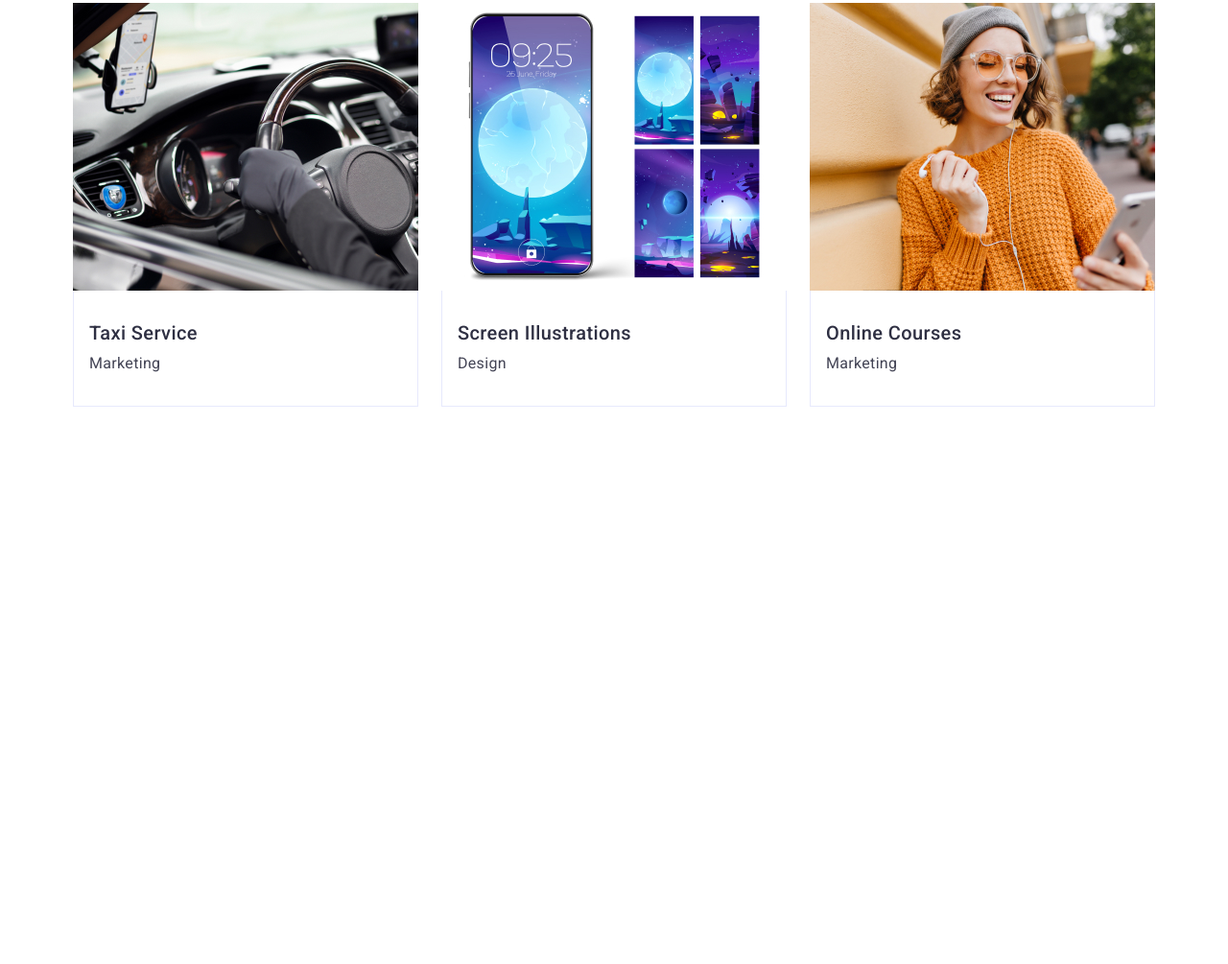
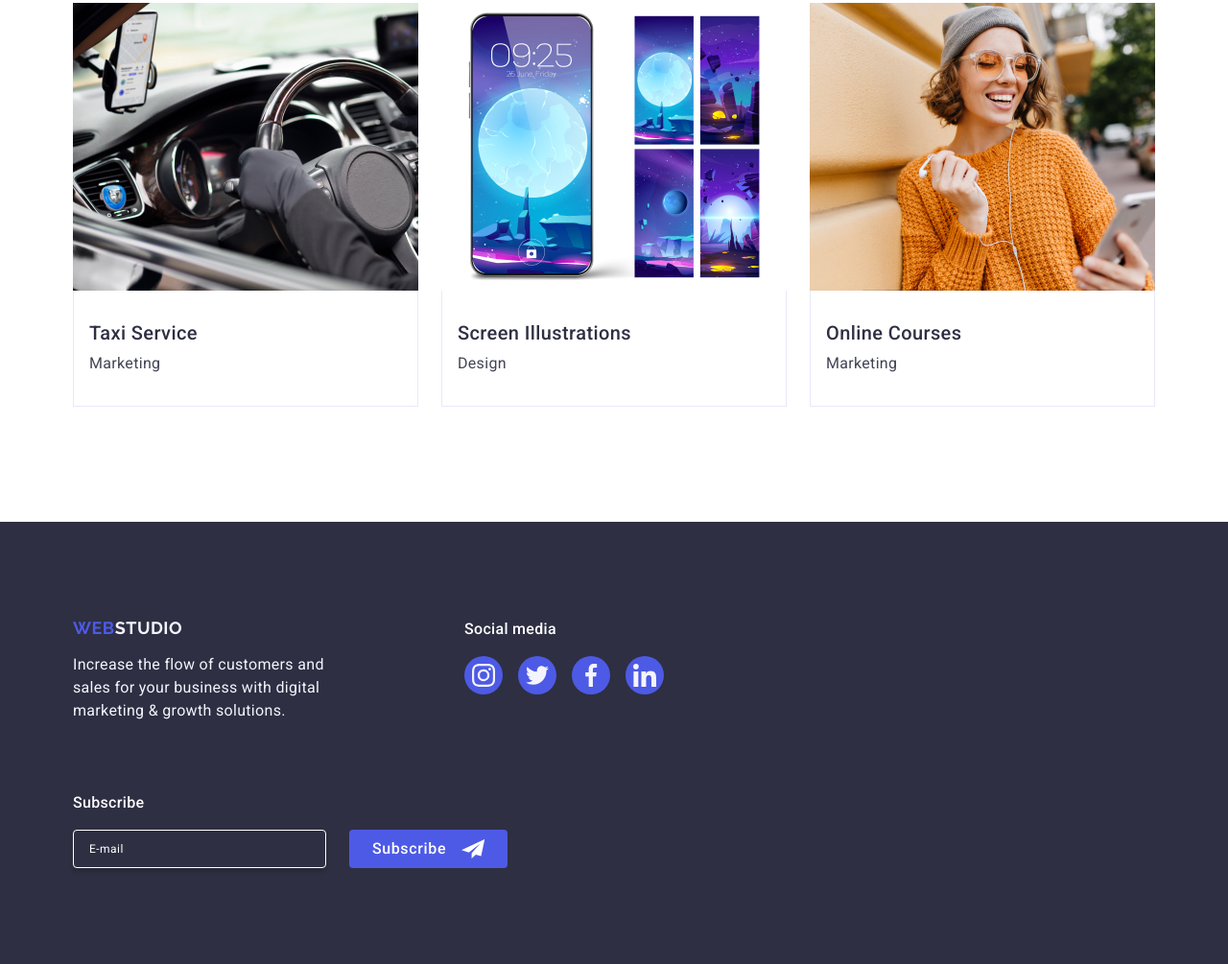
Before and after one commit to PalilovOleksandr/goit-markup-hw-06, a plain HTML site: page index.html in a window 1280 px wide. Shown: the part 2639-3644 px from the top of the page at 96% size. Before the commit the page ends 3183 px from the top, so only its background shows below. Drawn offline with nearby package versions, Linux system fonts and the light colour scheme.

Commit message:
edit file css

```diff
--- a/css/styles.css
+++ b/css/styles.css
@@ -37,9 +37,11 @@ ol {
   overflow: hidden;
 }
 .container {
-  max-width: 288px;
-  padding: 0 16px;
-  margin: 0 auto;
+  max-width: 320px;
+  padding-left: 16px;
+  padding-right: 16px;
+  margin-left: auto;
+  margin-right: auto;
 }
 .section {
   padding: 96px 0;
@@ -376,6 +378,8 @@ a {
 .team-menu {
   display: flex;
   flex-direction: column;
+  align-items: center;
+  justify-content: center;
   gap: 72px;
 }
 .list-team {
@@ -529,3 +533,167 @@ li:hover .overlay-text {
   letter-spacing: 0.02em;
   color: #434455;
 }
+/* #endregion portf */
+/* #region footer */
+.end-page {
+  background-color: #2e2f42;
+  padding: 96px 0;
+}
+.footer-cont {
+  display: flex;
+  flex-direction: column;
+  gap: 72px;
+}
+
+.logo-footer {
+  font-family: 'Raleway', sans-serif;
+  font-weight: 700;
+  font-size: 18px;
+  line-height: 1.17;
+  letter-spacing: 0.03em;
+  text-transform: uppercase;
+  color: #f4f4fd;
+  display: flex;
+  justify-content: center;
+  margin-bottom: 16px;
+}
+.descr-footer {
+  font-weight: 400;
+  font-size: 16px;
+  line-height: 1.5;
+  letter-spacing: 0.02em;
+  color: #f4f4fd;
+}
+.text-icons-footer {
+  font-weight: 500;
+  font-size: 16px;
+  line-height: 1.5;
+  letter-spacing: 0.02em;
+  color: #ffffff;
+  text-align: center;
+  margin-bottom: 16px;
+}
+.list-footer-icons {
+  display: flex;
+  justify-content: center;
+  align-items: center;
+  gap: 16px;
+}
+.item-footer-list {
+  width: 40px;
+  height: 40px;
+}
+.item-link-footer {
+  width: 100%;
+  height: 100%;
+  background-color: #4d5ae5;
+  border-radius: 50%;
+  display: flex;
+  justify-content: center;
+  align-items: center;
+  transition: background-color 250ms cubic-bezier(0.4, 0, 0.2, 1);
+}
+.item-link-footer:hover,
+.item-link-footer:focus {
+  background-color: #31d0aa;
+}
+.icon-footer {
+  fill: #f4f4fd;
+}
+.text-email-form {
+  font-weight: 500;
+  font-size: 16px;
+  line-height: 1.5;
+  letter-spacing: 0.02em;
+  color: #fff;
+  text-align: center;
+  margin-bottom: 16px;
+}
+.email-form {
+  display: flex;
+  flex-direction: column;
+  justify-content: center;
+  align-items: center;
+  gap: 24px;
+}
+.form-footer-input {
+  font-family: 'Roboto', sans-serif;
+  border: 1px solid #fff;
+  border-radius: 4px;
+  width: 288px;
+  height: 40px;
+  font-size: 12px;
+  line-height: 2;
+  letter-spacing: 0.04em;
+  background-color: transparent;
+  padding-left: 16px;
+  color: #ffffff;
+  box-shadow: 0 4px 4px 0 rgba(0, 0, 0, 0.15);
+}
+.form-footer-input::placeholder {
+  color: #ffffff;
+}
+.form-footer-btn {
+  display: flex;
+  justify-content: center;
+  align-items: center;
+  border-radius: 4px;
+  font-family: 'Roboto', sans-serif;
+  min-width: 165px;
+  height: 40px;
+  border: none;
+  font-weight: 500;
+  font-size: 16px;
+  line-height: 1.5;
+  letter-spacing: 0.04em;
+  text-align: center;
+  color: #fff;
+  background-color: #4d5ae5;
+  cursor: pointer;
+}
+.form-footer-icon {
+  margin-left: 16px;
+  fill: #ffffff;
+}
+@media screen and (min-width: 768px) {
+  .end-page {
+    padding: 100px 0;
+  }
+  .footer-cont {
+    flex-direction: row;
+    flex-wrap: wrap;
+    row-gap: 72px;
+    column-gap: 24px;
+  }
+  .cont-logo {
+    max-width: 264px;
+  }
+  .logo-footer,
+  .text-icons-footer,
+  .text-email-form {
+    display: inline-block;
+  }
+  .email-form {
+    flex-direction: row;
+    justify-content: start;
+  }
+  .form-footer-input {
+    width: 264px;
+  }
+}
+@media screen and (min-width: 1158px) {
+  .cont-logo {
+    margin-right: 120px;
+  }
+  .footer-cont {
+    align-items: baseline;
+  }
+  .footer-icons {
+    margin-right: 80px;
+  }
+}
+@media screen and (min-width: 768px) and (max-width: 1157px) {
+  .end-page .container {
+    max-width: 584px;
+  }
+}
--- a/index.html
+++ b/index.html
@@ -563,7 +563,7 @@
       <!-- section-portf -->
     </main>
     <!-- foorter -->
-    <!-- <footer class="end-page">
+    <footer class="end-page">
       <div class="container footer-cont">
         <div class="cont-logo">
           <a href="./index.html" class="logo-footer"
@@ -627,7 +627,7 @@
           </form>
         </div>
       </div>
-    </footer> -->
+    </footer>
     <!-- foorter -->
     <!-- <div class="backdrop">
       <div class="modal">
```
Also changed, not shown: css/oldstyles.css (+0 -41 lines).
